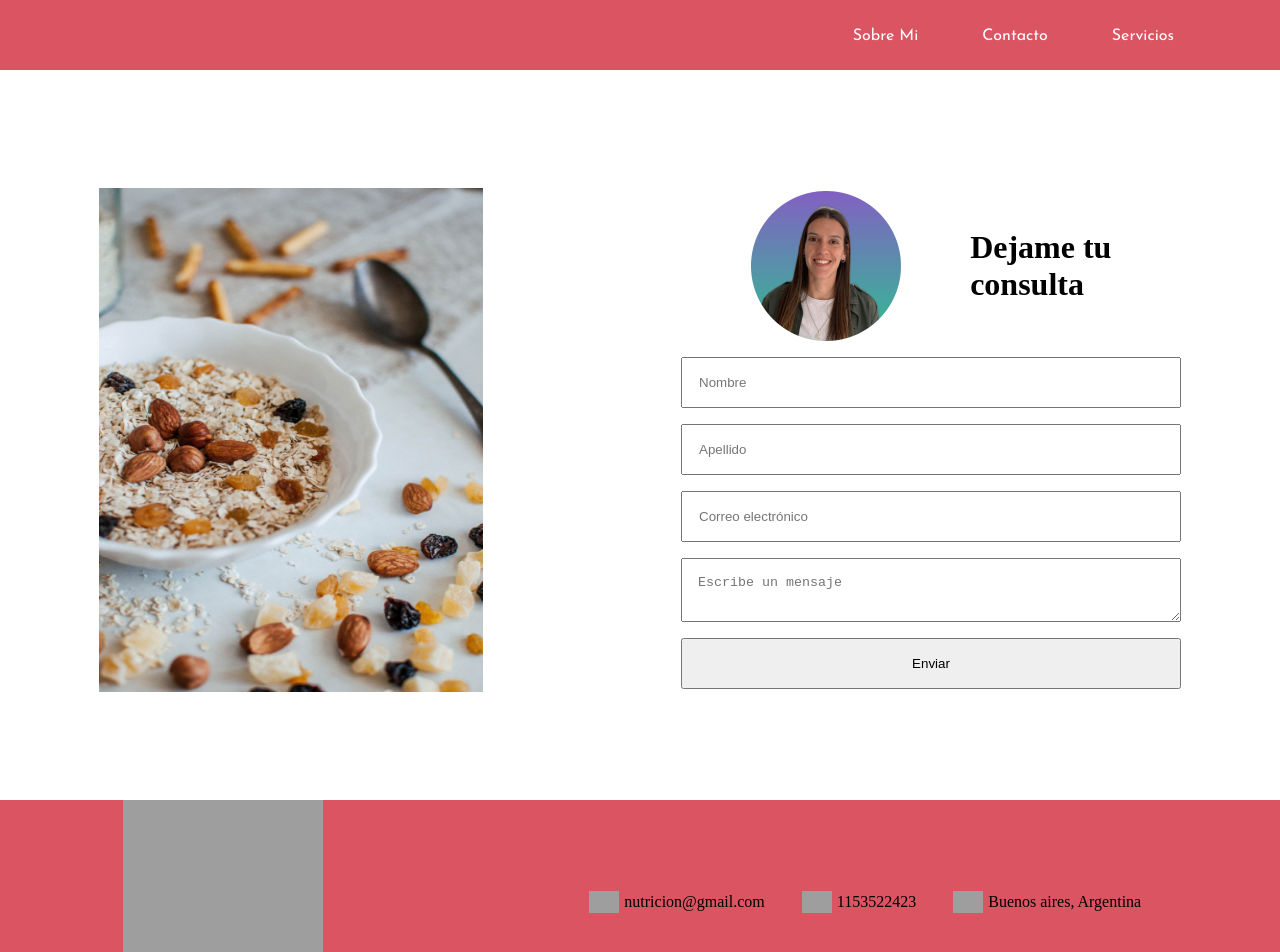
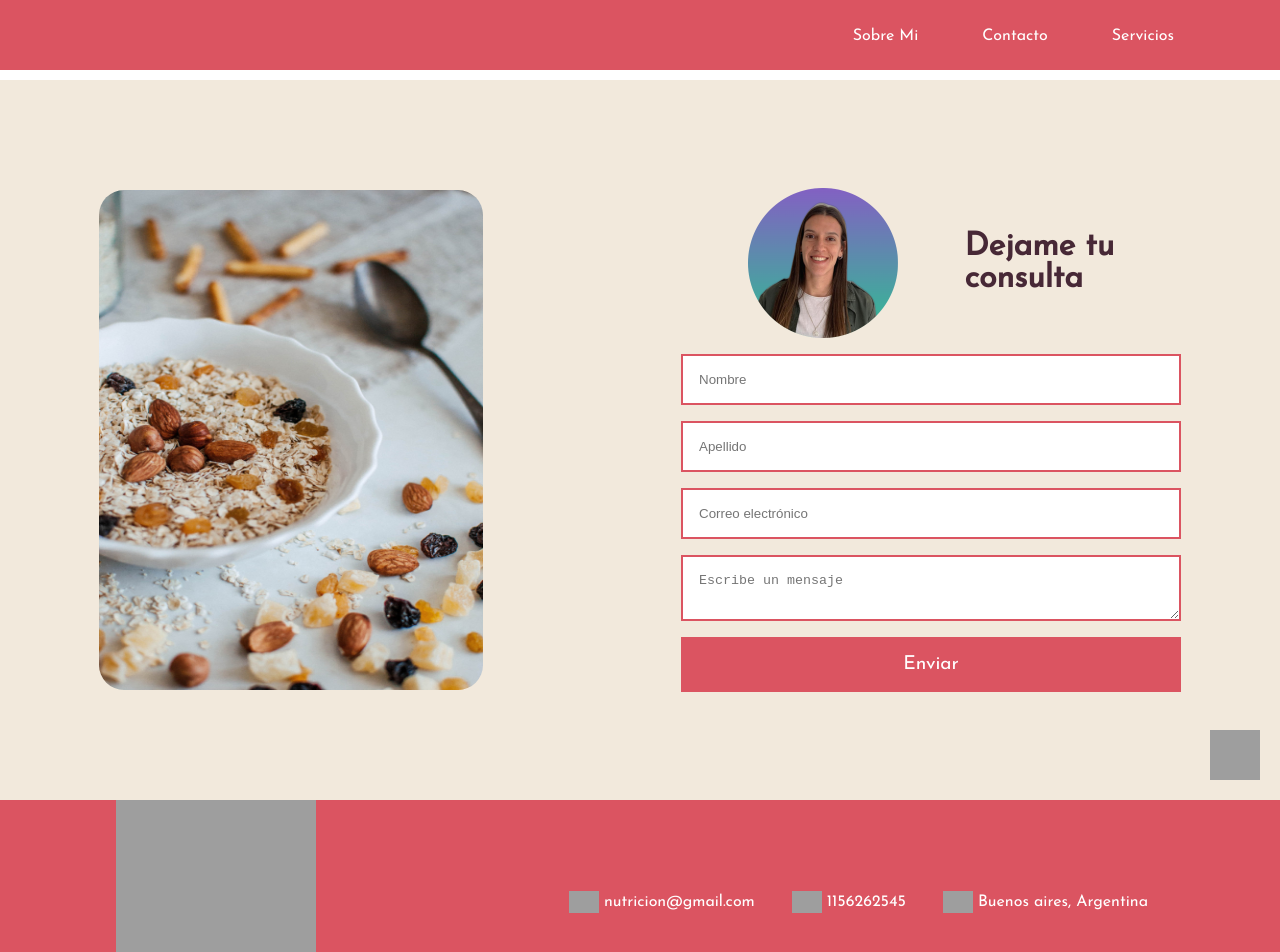
Before and after one commit to santicasalis/nutricion, a React (Vite) app: page /contact in a window 1280 px wide. Shown: the top 952 px of the page. Built offline with nearby package versions, Linux system fonts and the light colour scheme; grey boxes are pictures that could not be loaded; a web font is replaced by a local one.

Commit message:
Agrego el footer y whats app

```diff
--- a/src/App.jsx
+++ b/src/App.jsx
@@ -8,6 +8,7 @@ import ServicesDetail from "./Componentes/serviceDetail/ServiceDetail";
 import Me from "./Componentes/me/Me";
 import Navbar from "./Componentes/navbar/Navbar";
 import Footer from "./Componentes/footer/Footer";
+import WhatsApp from "./Componentes/whatsApp/WhatsApp";
 function App() {
   return (
     <>
@@ -19,6 +20,7 @@ function App() {
         <Route path="services/:serviceId" element={<ServicesDetail />} />
         <Route path="me" element={<Me />} />
       </Routes>
+      <WhatsApp />
       <Footer />
     </>
   );
--- a/src/Componentes/footer/Footer.jsx
+++ b/src/Componentes/footer/Footer.jsx
@@ -28,7 +28,7 @@ const Footer = () => {
               src="https://cdn-icons-png.flaticon.com/128/126/126509.png"
               alt="Teléfono"
             />
-            <p>1153522423</p>
+            <p>1156262545</p>
           </li>
           <li className={styles.iconsFooter}>
             <img
--- a/src/Componentes/footer/footer.module.css
+++ b/src/Componentes/footer/footer.module.css
@@ -19,6 +19,8 @@ footer {
   flex-direction: row;
   padding: 1rem;
   align-items: center;
+  font-family: "Josefin Sans", sans-serif;
+  color: white;
 }
 .iconsFooter img {
   width: 30px;
--- a/src/Componentes/formContact/formContact.module.css
+++ b/src/Componentes/formContact/formContact.module.css
@@ -2,17 +2,23 @@
   display: flex;
   justify-content: space-around;
   align-items: center;
-  height: 90vh;
+
+  background-color: #f2e9dc;
 }
 
 .margarita {
   width: 30%;
-  height: 70%;
+  height: 500px;
+  border-radius: 25px;
 }
 .contactame {
   display: flex;
   align-items: center;
   justify-content: space-evenly;
+}
+.contactame h1 {
+  font-family: "Josefin Sans", sans-serif;
+  color: #472836;
 }
 
 .formularioContainer {
@@ -31,4 +37,11 @@ form {
   padding: 1rem 1rem;
   width: 500px;
   margin-top: 1rem;
+  border: 2px solid #db5461;
 }
+form button {
+  background-color: #db5461;
+  color: white;
+  font-family: "Josefin Sans", sans-serif;
+  font-size: larger;
+}
--- a/src/Componentes/me/Me.jsx
+++ b/src/Componentes/me/Me.jsx
@@ -44,7 +44,7 @@ const Me = () => {
                 nutricionales personalizadas.
               </p>
             </div>
-            <div className={styles.points}>
+            {/* <div className={styles.points}>
               <h3> Enfoque Personalizado</h3>
               <p>
                 Cada individuo es único y merece un enfoque de nutrición
@@ -55,7 +55,7 @@ const Me = () => {
                 necesario para tomar decisiones informadas sobre tu salud y
                 nutrición.
               </p>
-            </div>
+            </div> */}
             <div className={styles.points}>
               <h3> Más que una Dieta, un Estilo de Vida</h3>
               <p>
--- a/src/Componentes/me/me.module.css
+++ b/src/Componentes/me/me.module.css
@@ -10,10 +10,11 @@
 }
 .welcome {
   position: initial;
-
+  font-family: "Josefin Sans", sans-serif;
   display: flex;
   flex-direction: column;
   align-items: center;
+  background-color: #f2e9dc;
 }
 
 .points {
@@ -32,7 +33,9 @@
   align-items: center;
   margin: 1rem 5rem;
   width: 70%;
-  background-color: #57652a;
+}
+.bienvenidos h1 {
+  margin-top: 2rem;
 }
 
 .bienvenidos p {
--- a/src/Componentes/navbar/navbar.module.css
+++ b/src/Componentes/navbar/navbar.module.css
@@ -76,7 +76,7 @@
     position: absolute;
     top: 60%;
     left: 0%;
-    background-color: #202f46;
+    background-color: #db5461;
     width: 100%;
   }
   .navbar__closed {
--- a/src/Componentes/services/service.module.css
+++ b/src/Componentes/services/service.module.css
@@ -7,7 +7,8 @@
   margin: 2rem 2rem;
   border-radius: 15px;
   transition: transform 0.3s;
-  box-shadow: 0 2px 6px #db5461;
+  box-shadow: 0 4px 6px #db5461;
+  background-color: #db5461;
 }
 
 /* .cardHover:hover {
@@ -46,10 +47,16 @@
 .underline {
   text-decoration: none;
   margin-bottom: 1rem;
-  color: var(--dark-moss-green);
+  color: white;
+  font-family: "Josefin Sans", sans-serif;
+  font-weight: bold;
 }
 
 .servicec {
   width: 30%;
   margin: 2rem 2rem;
+  transition: transform 0.3s ease-in-out;
 }
+.servicec:hover {
+  transform: scale(1.1);
+}
--- a/src/Componentes/whatsApp/whatsApp.module.css
+++ b/src/Componentes/whatsApp/whatsApp.module.css
@@ -2,7 +2,11 @@
   position: fixed;
   bottom: 20px;
   right: 20px;
-  width: 60px;
-  height: 60px;
+  width: 50px;
+  height: 50px;
   cursor: pointer;
 }
+
+.whatsappIcon:hover {
+  transform: scale(1.1);
+}
--- a/src/servicios.js
+++ b/src/servicios.js
@@ -5,16 +5,16 @@ const servicios = [
     description:
       "Realizaré un análisis detallado de tu estado nutricional, que incluirá la medición de tu composición corporal, hábitos alimentarios y niveles de actividad física. Esto me permitirá comprender mejor tus necesidades únicas.",
     image:
-      "https://res.cloudinary.com/ddpmly8bf/image/upload/v1707697698/deporte1_dkzm2e.jpg",
+      "https://media.istockphoto.com/id/1452595743/es/foto/doctora-nutricionista-en-su-consultorio-durante-una-consulta-m%C3%A9dica-midiendo-la-espalda-de-su.jpg?s=612x612&w=0&k=20&c=jQNdoosF4_6C3D6O2-i4MTF4xyfv53yeQr1u_5Surzc=",
   },
 
   {
     id: 3,
-    title: "Planificación alimentaria",
+    title: "Planificación Alimentaria",
     description:
       "Te proporcionaré una comprensión profunda de los principios fundamentales de la nutrición. Te enseñaré sobre los grupos de alimentos, nutrientes esenciales y cómo tomar decisiones alimentarias informadas para mejorar tu salud.",
     image:
-      "https://res.cloudinary.com/ddpmly8bf/image/upload/v1707697698/deporte1_dkzm2e.jpg",
+      "https://media.istockphoto.com/id/1129664861/es/foto/escribir-un-plan-de-dieta-en-la-mesa-llena-de-comida-saludable.jpg?s=612x612&w=0&k=20&c=d4hma88x0J_swnfPvVR5GVKayjA7SAvH80xrvpECTXo=",
   },
 
   {
@@ -24,24 +24,16 @@ const servicios = [
       "Si eres un atleta o amante del ejercicio, trabajaré contigo para crear un plan alimentario específico que optimice tu rendimiento, recuperación y resistencia. Tu alimentación se adaptará a tus objetivos deportivos.",
 
     image:
-      "https://res.cloudinary.com/ddpmly8bf/image/upload/v1707697698/deporte1_dkzm2e.jpg",
+      "https://images.unsplash.com/photo-1541534741688-6078c6bfb5c5?w=900&auto=format&fit=crop&q=60&ixlib=rb-4.0.3&ixid=M3wxMjA3fDB8MHxzZWFyY2h8Mnx8REVQT1JURVN8ZW58MHx8MHx8fDI%3D",
   },
 
-  {
-    id: 6,
-    title: "Manejo de Condiciones Médicas",
-    description:
-      "Si tienes condiciones médicas crónicas, como diabetes o enfermedades cardíacas, trabajaré en colaboración contigo para crear una estrategia nutricional que mejore tu salud y bienestar general.",
-    image:
-      "https://res.cloudinary.com/ddpmly8bf/image/upload/v1707501386/cld-sample-4.jpg",
-  },
   {
     id: 7,
     title: "Nutrición Infantil y Familiar",
     description:
       "Ayudaré a ti y a tu familia a adoptar hábitos alimentarios saludables desde una edad temprana. Proporcionaré consejos prácticos para crear un entorno nutricional positivo en casa.",
     image:
-      "https://res.cloudinary.com/ddpmly8bf/image/upload/v1707501386/cld-sample-4.jpg",
+      "https://media.istockphoto.com/id/75939355/es/foto/adulto-feeding-baby.webp?b=1&s=170667a&w=0&k=20&c=GnpLmUqQCQLr9LxQD1BtZ0LUYmbAkrMsXA6svYLfWQo=",
   },
   {
     id: 8,
@@ -49,7 +41,7 @@ const servicios = [
     description:
       "Si sigues una dieta vegana, vegetariana o tienes otras necesidades dietéticas especiales, diseñaré un plan alimentario equilibrado que satisfaga tus requerimientos nutricionales.",
     image:
-      "https://res.cloudinary.com/ddpmly8bf/image/upload/v1707501386/cld-sample-4.jpg",
+      "https://media.istockphoto.com/id/1017706758/es/foto/plato-de-ensalada-mix-tiro-desde-arriba-en-la-mesa-de-picnic-verde-luz.webp?b=1&s=170667a&w=0&k=20&c=TLo9wJQaXyc0eV4MMlA3QpyS0jjniC8gZSC4EYgo1S4=",
   },
   {
     id: 9,
@@ -57,7 +49,7 @@ const servicios = [
     description:
       "Ofreceré talleres y charlas interactivas sobre nutrición y hábitos alimentarios saludables para grupos y comunidades. Mi objetivo es empoderarte con el conocimiento necesario para tomar decisiones informadas.",
     image:
-      "https://res.cloudinary.com/ddpmly8bf/image/upload/v1707501386/cld-sample-4.jpg",
+      "https://media.istockphoto.com/id/1300014142/es/foto/computadora-port%C3%A1til-escuela-y-libros-en-la-mesa-escuela-en-l%C3%ADnea-concepto-de-e-learning.webp?b=1&s=170667a&w=0&k=20&c=LkFJEpCA6-OTOhF0gakRSZWQM8bwt93YkwjpE1lipro=",
   },
 ];
 
```
